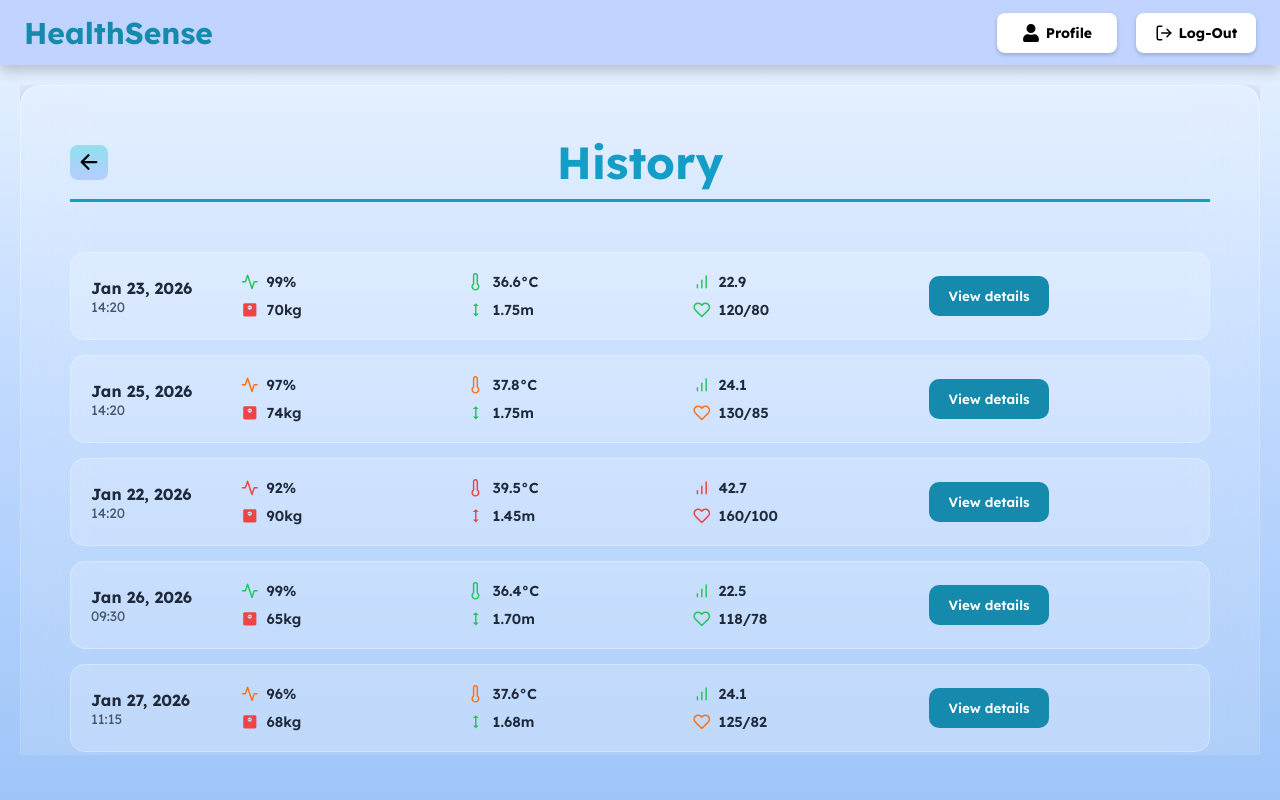
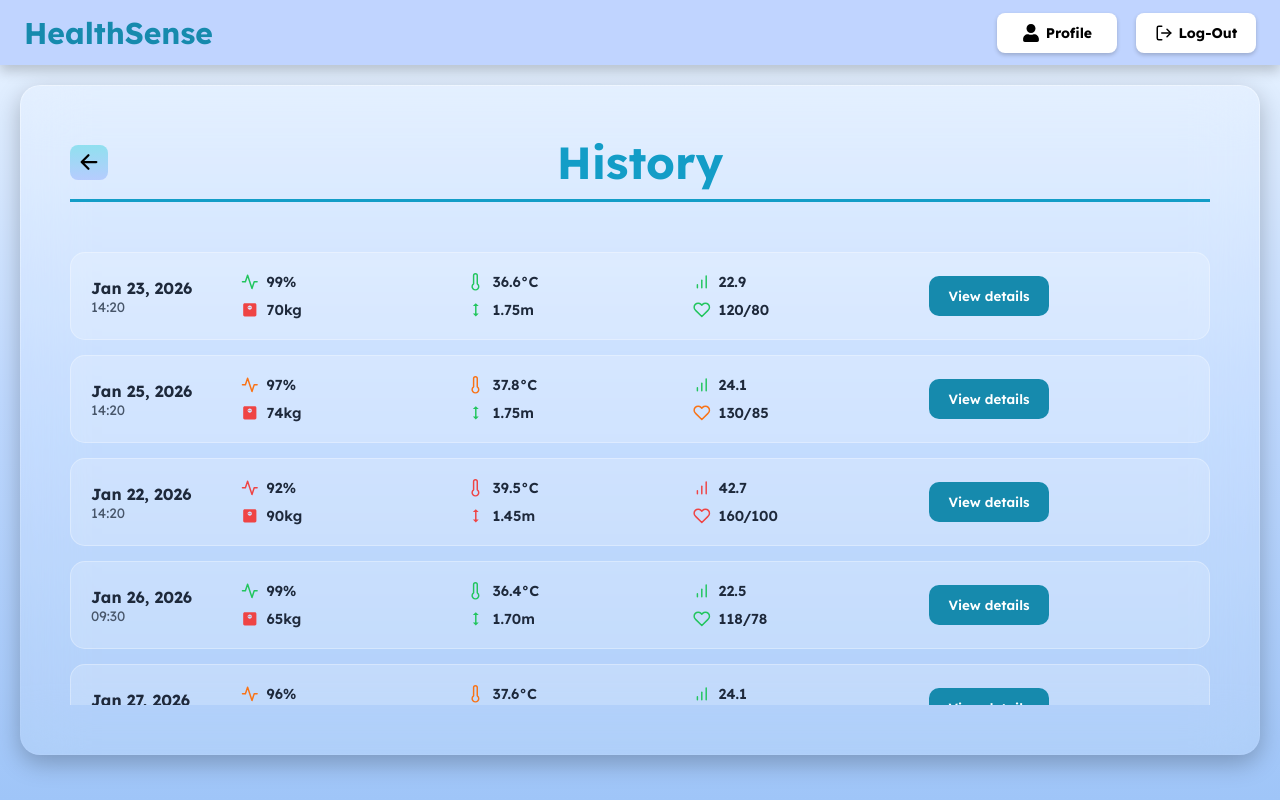
Before and after one commit to constantine2003/HealthSense, a React (Vite) app in the folder HealthSenseWeb/: page /history in a window 1280 px wide. Built offline with nearby package versions, Linux system fonts and the light colour scheme.

Commit message:
UI Fix in History.

```diff
--- a/HealthSenseWeb/src/pages/history.jsx
+++ b/HealthSenseWeb/src/pages/history.jsx
@@ -13,7 +13,11 @@ const checkupHistory = [
   // New entries to show 3 colors clearly
   { id: 4, date: "Jan 26, 2026", time: "09:30", stats: { spo2: "99", temp: "36.4", height: "1.70", weight: "65", bmi: "22.5", bp: "118/78" } }, // success (green)
   { id: 5, date: "Jan 27, 2026", time: "11:15", stats: { spo2: "96", temp: "37.6", height: "1.68", weight: "68", bmi: "24.1", bp: "125/82" } }, // warning/caution (orange)
-  { id: 6, date: "Jan 28, 2026", time: "15:45", stats: { spo2: "93", temp: "39.0", height: "1.60", weight: "85", bmi: "33.2", bp: "150/95" } }  // risk (red)
+  { id: 6, date: "Jan 28, 2026", time: "15:45", stats: { spo2: "93", temp: "39.0", height: "1.60", weight: "85", bmi: "33.2", bp: "150/95" } },  // risk (red)
+  // New entries to show 3 colors clearly
+  { id: 7, date: "Jan 26, 2026", time: "09:30", stats: { spo2: "99", temp: "36.4", height: "1.70", weight: "65", bmi: "22.5", bp: "118/78" } }, // success (green)
+  { id: 8, date: "Jan 27, 2026", time: "11:15", stats: { spo2: "96", temp: "37.6", height: "1.68", weight: "68", bmi: "24.1", bp: "125/82" } }, // warning/caution (orange)
+  { id: 9, date: "Jan 28, 2026", time: "15:45", stats: { spo2: "93", temp: "39.0", height: "1.60", weight: "85", bmi: "33.2", bp: "150/95" } }  // risk (red)
 ];
 
 
@@ -98,7 +102,7 @@ const History = () => {
     <div className="main-container">
       <Navbar />
       <div className="history-content">
-        <div className="history-body">
+
           <div className="history-box">
             <div className="top">
               <BackButton />
@@ -149,7 +153,7 @@ const History = () => {
           </div>
         </div>
       </div>
-    </div>
+
   );
 };
 
--- a/HealthSenseWeb/src/styles/dashboard.css
+++ b/HealthSenseWeb/src/styles/dashboard.css
@@ -96,6 +96,7 @@
   color: #139dc7;
   max-width: 100%;
   margin-bottom: 30px;
+  text-align: center;
 }
 
 /* ========================================
--- a/HealthSenseWeb/src/styles/history.css
+++ b/HealthSenseWeb/src/styles/history.css
@@ -16,20 +16,8 @@
   height: calc(100svh - 90px);
   padding: clamp(10px, 3vw, 20px);
   box-sizing: border-box;
-  justify-content: flex-start;
+  justify-content: center;
   align-content: center;
-}
-
-.history-body {
-  width: 100%;
-  height: 100%;
-  display: flex;
-
-  /* DO NOT center vertically */
-  align-items: flex-start;
-  justify-content: center;
-
-  overflow-y: auto;
 }
 
 /* ========================================
@@ -49,9 +37,11 @@
   display: flex;
   flex-direction: column;
 
+
   opacity: 0;
   transform: scale(0.95);
   animation: fadeInBox 0.6s ease forwards;
+  overflow: hidden; /* IMPORTANT */
 }
 
 @keyframes fadeInBox {
@@ -82,6 +72,7 @@
   margin-top: 20px;
   overflow-y: auto;
   padding-right: 10px;
+  min-height: 0
 }
 
 .history-list::-webkit-scrollbar { width: 6px; }
```
